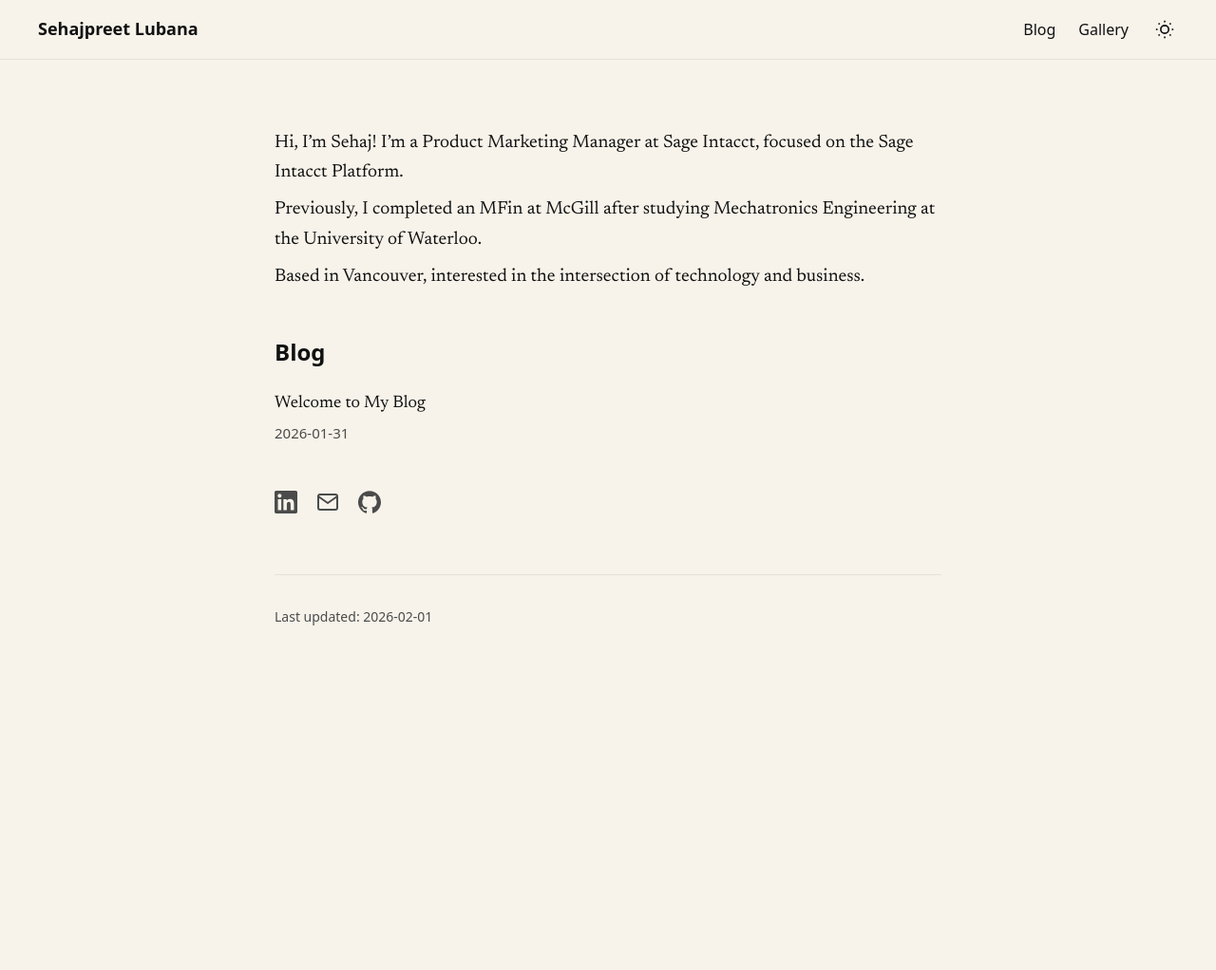
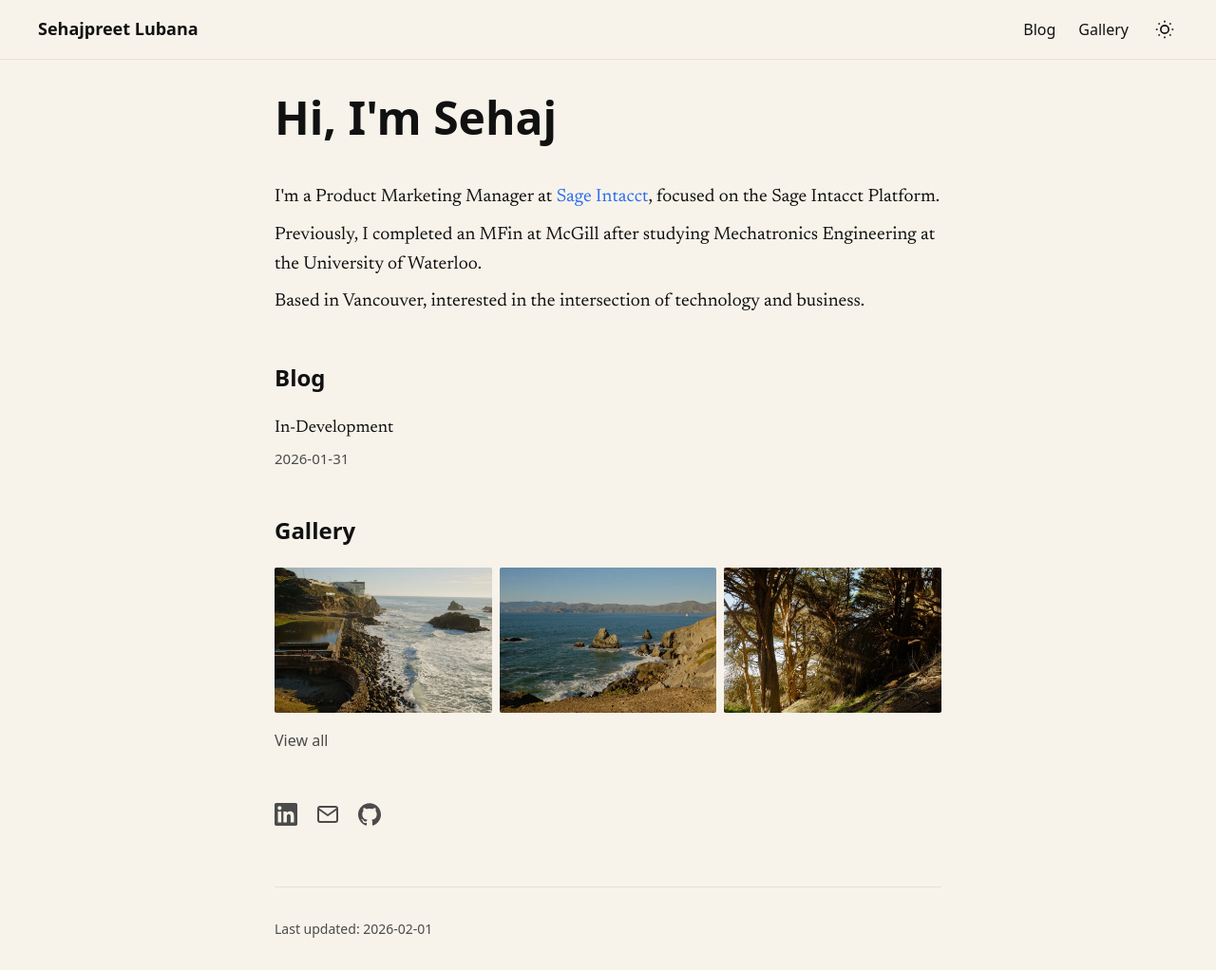
Before and after one commit to slubana/slubana.github.io, a Jekyll site: the page built from index.html, in a window 1280 px wide and 1022 px high. Shown: the whole window at 95% size. Built offline with Jekyll 4.4.1, drawn with Linux system fonts in a browser that asks for light colours.

Commit message:
phase 6.3 minor changes

```diff
--- a/_includes/icon-links.html
+++ b/_includes/icon-links.html
@@ -1,18 +1,18 @@
 <div class="icon-links">
-  <a href="https://www.linkedin.com/in/placeholder" aria-label="LinkedIn" class="icon-link" target="_blank" rel="noopener noreferrer">
+  <a href="https://www.linkedin.com/in/sehajpreetlubana" aria-label="LinkedIn" class="icon-link" target="_blank" rel="noopener noreferrer">
     <svg viewBox="0 0 24 24" fill="currentColor" class="icon">
       <path d="M20.447 20.452h-3.554v-5.569c0-1.328-.027-3.037-1.852-3.037-1.853 0-2.136 1.445-2.136 2.939v5.667H9.351V9h3.414v1.561h.046c.477-.9 1.637-1.85 3.37-1.85 3.601 0 4.267 2.37 4.267 5.455v6.286zM5.337 7.433c-1.144 0-2.063-.926-2.063-2.065 0-1.138.92-2.063 2.063-2.063 1.14 0 2.064.925 2.064 2.063 0 1.139-.925 2.065-2.064 2.065zm1.782 13.019H3.555V9h3.564v11.452zM22.225 0H1.771C.792 0 0 .774 0 1.729v20.542C0 23.227.792 24 1.771 24h20.451C23.2 24 24 23.227 24 22.271V1.729C24 .774 23.2 0 22.222 0h.003z"/>
     </svg>
   </a>
 
-  <a href="mailto:placeholder@example.com" aria-label="Email" class="icon-link">
+  <a href="mailto:sehajpreet.lubana@mail.mcgill.ca" aria-label="Email" class="icon-link">
     <svg viewBox="0 0 24 24" fill="none" stroke="currentColor" stroke-width="2" stroke-linecap="round" stroke-linejoin="round" class="icon">
       <path d="M4 4h16c1.1 0 2 .9 2 2v12c0 1.1-.9 2-2 2H4c-1.1 0-2-.9-2-2V6c0-1.1.9-2 2-2z"></path>
       <polyline points="22,6 12,13 2,6"></polyline>
     </svg>
   </a>
 
-  <a href="https://github.com/placeholder" aria-label="GitHub" class="icon-link" target="_blank" rel="noopener noreferrer">
+  <a href="https://github.com/slubana" aria-label="GitHub" class="icon-link" target="_blank" rel="noopener noreferrer">
     <svg viewBox="0 0 24 24" fill="currentColor" class="icon">
       <path d="M12 .297c-6.63 0-12 5.373-12 12 0 5.303 3.438 9.8 8.205 11.385.6.113.82-.258.82-.577 0-.285-.01-1.04-.015-2.04-3.338.724-4.042-1.61-4.042-1.61C4.422 18.07 3.633 17.7 3.633 17.7c-1.087-.744.084-.729.084-.729 1.205.084 1.838 1.236 1.838 1.236 1.07 1.835 2.809 1.305 3.495.998.108-.776.417-1.305.76-1.605-2.665-.3-5.466-1.332-5.466-5.93 0-1.31.465-2.38 1.235-3.22-.135-.303-.54-1.523.105-3.176 0 0 1.005-.322 3.3 1.23.96-.267 1.98-.399 3-.405 1.02.006 2.04.138 3 .405 2.28-1.552 3.285-1.23 3.285-1.23.645 1.653.24 2.873.12 3.176.765.84 1.23 1.91 1.23 3.22 0 4.61-2.805 5.625-5.475 5.92.42.36.81 1.096.81 2.22 0 1.606-.015 2.896-.015 3.286 0 .315.21.69.825.57C20.565 22.092 24 17.592 24 12.297c0-6.627-5.373-12-12-12"/>
     </svg>
--- a/assets/css/global.css
+++ b/assets/css/global.css
@@ -309,6 +309,15 @@
   display: inline-block;
   margin-top: 1rem;
   font-size: 16px;
+  font-family: 'Satoshi', system-ui, sans-serif;
+  color: var(--muted);
+  text-decoration: none;
+  transition: color 0.15s ease;
+}
+
+.view-all:hover {
+  color: var(--link);
+  text-decoration: none;
 }
 
 .last-updated {
@@ -318,6 +327,47 @@
   font-size: 14px;
   color: var(--muted);
   font-family: 'Satoshi', system-ui, sans-serif;
+}
+
+.gallery-section {
+  margin: 3rem 0;
+}
+
+.gallery-section h2 {
+  margin-bottom: 1.5rem;
+}
+
+.home-gallery-grid {
+  display: grid;
+  grid-template-columns: 1fr;
+  gap: 0.5rem;
+}
+
+@media (min-width: 480px) {
+  .home-gallery-grid {
+    grid-template-columns: repeat(2, 1fr);
+  }
+}
+
+@media (min-width: 768px) {
+  .home-gallery-grid {
+    grid-template-columns: repeat(3, 1fr);
+  }
+}
+
+.home-gallery-link {
+  display: block;
+}
+
+.home-gallery-image {
+  width: 100%;
+  display: block;
+  border-radius: 2px;
+  transition: opacity 0.2s ease;
+}
+
+.home-gallery-image:hover {
+  opacity: 0.9;
 }
 
 /* ============================================
--- a/index.html
+++ b/index.html
@@ -2,9 +2,9 @@
 layout: default
 title: Home
 ---
-
+<h1>Hi, I'm Sehaj</h1>
 <div class="bio">
-  <p>Hi, I’m Sehaj! I’m a Product Marketing Manager at Sage Intacct, focused on the Sage Intacct Platform.</p>
+  <p>I'm a Product Marketing Manager at <a href="https://www.sage.com/en-us/sage-business-cloud/intacct/">Sage Intacct</a>, focused on the Sage Intacct Platform.</p>
   <p>Previously, I completed an MFin at McGill after studying Mechatronics Engineering at the University of Waterloo.</p>
   <p>Based in Vancouver, interested in the intersection of technology and business.</p>
 </div>
@@ -27,6 +27,26 @@
   {% endif %}
 </section>
 
+{% if site.data.gallery_manifest.size > 0 %}
+<section class="gallery-section">
+  <h2>Gallery</h2>
+  <div class="home-gallery-grid">
+    {% for item in site.data.gallery_manifest limit: 3 %}
+    <a href="{{ '/gallery/' | relative_url }}" class="home-gallery-link">
+      <img
+        src="{{ item.thumb | relative_url }}"
+        alt="Photo from {{ item.date }}"
+        class="home-gallery-image"
+        loading="lazy">
+    </a>
+    {% endfor %}
+  </div>
+  {% if site.data.gallery_manifest.size > 3 %}
+  <a href="{{ '/gallery/' | relative_url }}" class="view-all">View all</a>
+  {% endif %}
+</section>
+{% endif %}
+
 {% include icon-links.html %}
 
 <div class="last-updated">
```
Also changed, not shown: _posts/2026-01-31-under-development.md (added, +6 -0 lines), _posts/2026-01-31-welcome-to-my-blog.md (deleted, +0 -20 lines).
